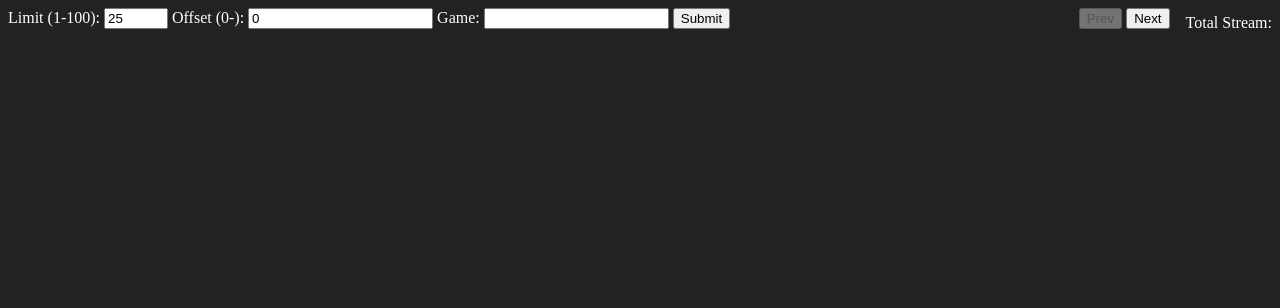
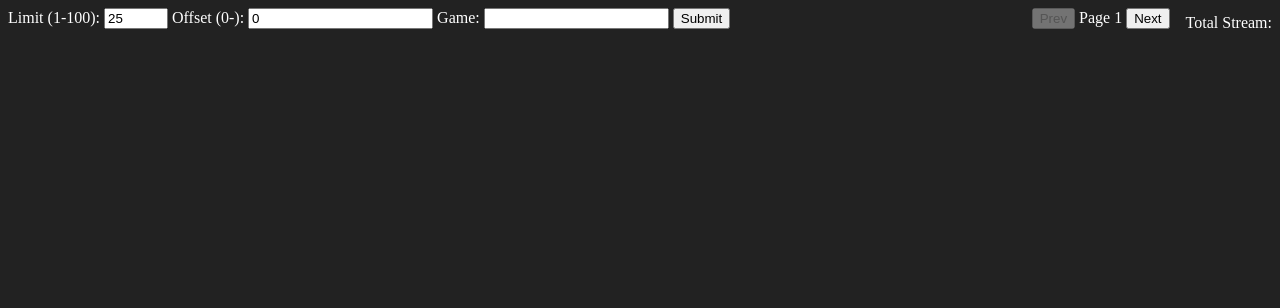
Before and after one commit to mwalbeck/twitchlite, a PHP site: page / in a window 1280 px wide. Shown: the top 308 px of the page. Run offline with PHP 8.4, Linux system fonts and the light colour scheme; data that the repository does not hold is empty.

Commit message:
Add page indicator

```diff
--- a/index.php
+++ b/index.php
@@ -29,6 +29,7 @@ if (file_exists("config.php")) {
                 <button type="submit" name="offset"
                     value="<?php echo getPrevPageOffset($_GET['limit'], $_GET['offset']); ?>"
                         <?php echo $_GET['offset'] === "0" ? "disabled" : ""; ?> >Prev</button>
+                <span>Page <?php echo floor($_GET['offset'] / $_GET['limit']) + 1; ?> </span>
                 <button type="submit" name="offset"
                     value="<?php echo getNextPageOffset($_GET['limit'], $_GET['offset'], $content["_total"]); ?>"
                         <?php echo $content["_total"] - $_GET['limit'] == $_GET['offset'] ? "disabled" : ""; ?> >Next</button>
```
